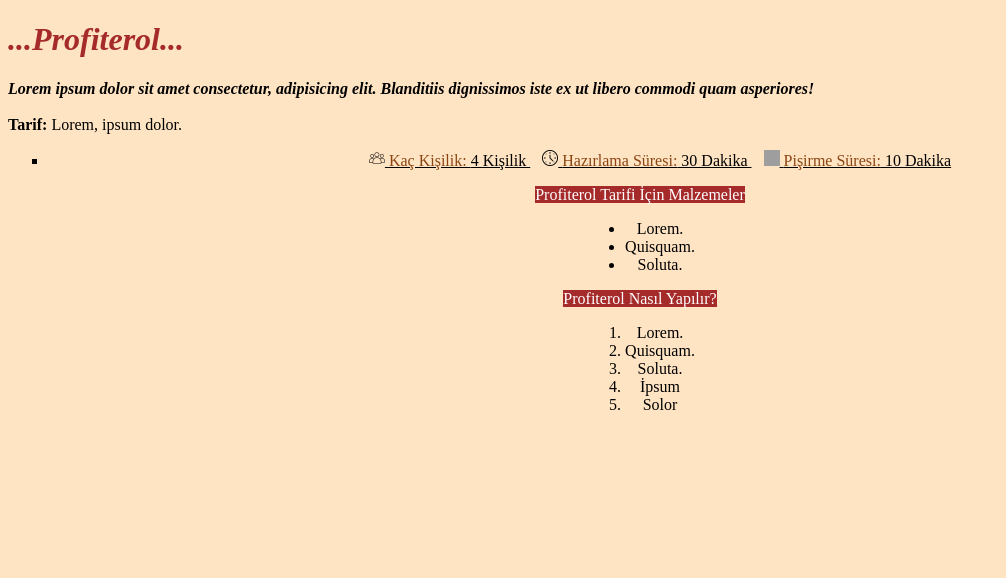
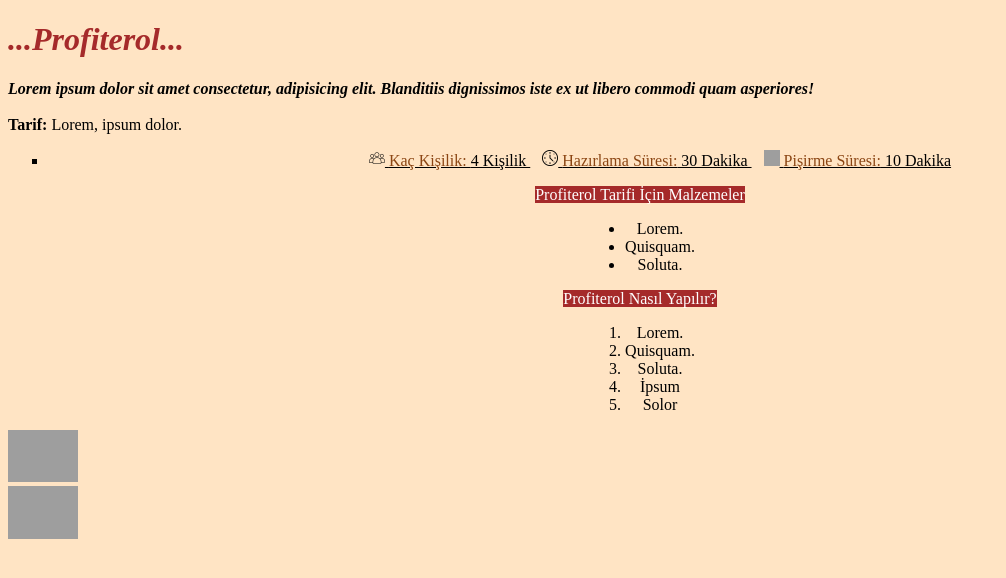
Before and after one commit to Tugrularasss/HTML-3-homework, a plain HTML site: page index.html in a window 1280 px wide. Shown: the whole page, without its empty margins (0-1006 px from the left). Drawn offline with Linux system fonts and the light colour scheme; grey boxes are pictures that could not be loaded.

Commit message:
index.html update

```diff
--- a/index.html
+++ b/index.html
@@ -106,8 +106,14 @@
 
 </Article>
 
+</body>
+
+<footer>
 
 
+    <a href="https://app.patika.dev/arasgg"><img width="70px" src="https://global-uploads.webflow.com/6097e0eca1e87557da031fef/609859a191abe5d64b17fed3_Patika%20logo.png" alt=""></a>
+    <br>
+    <a href="https://github.com/Tugrularasss"><img width="70px" src="https://logos-world.net/wp-content/uploads/2020/11/GitHub-Logo.png" alt=""></a>
 
-</body>
+</footer>
 </html>
```
